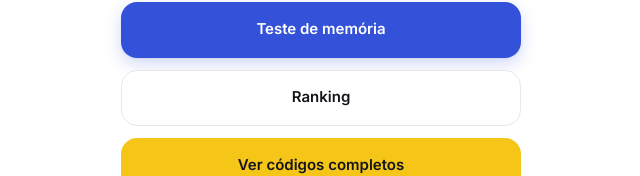
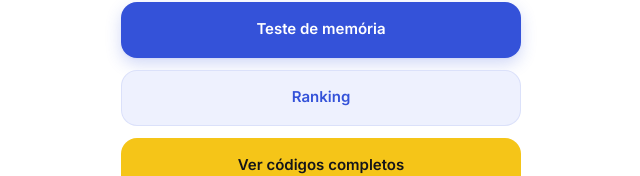
Before and after one commit to freefireomestrejv-u/dhl, a React (Vite) app: page / in a window 1280 px wide. Shown: the part 421-597 px from the top of the page, without its empty margins (319-959 px from the left). Built offline with nearby package versions, Linux system fonts and the light colour scheme; no server answers.

Commit message:
Atualizar o Home.jsx

```diff
--- a/src/pages/Home.jsx
+++ b/src/pages/Home.jsx
@@ -30,7 +30,7 @@
         <Button variant="primary" className="w-full" onClick={onPlay}>
           Teste de memória
         </Button>
-        <Button variant="secondary" className="w-full" onClick={onRanking}>
+        <Button variant="tint" className="w-full" onClick={onRanking}>
           Ranking
         </Button>
         <Button variant="yellow" className="w-full" onClick={onCodes}>
```
